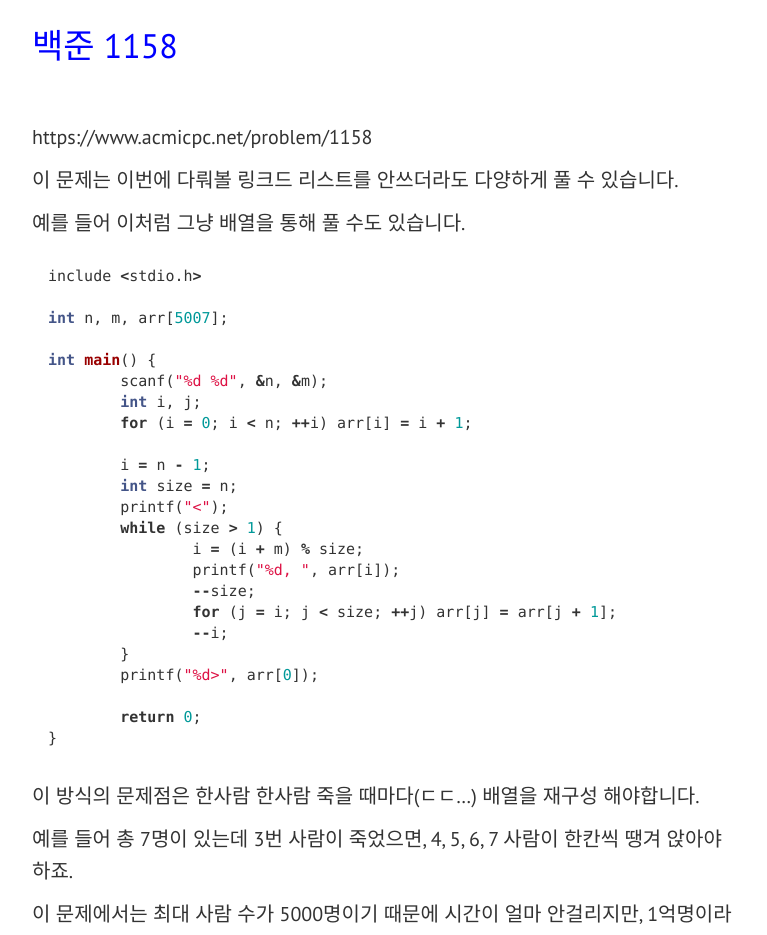
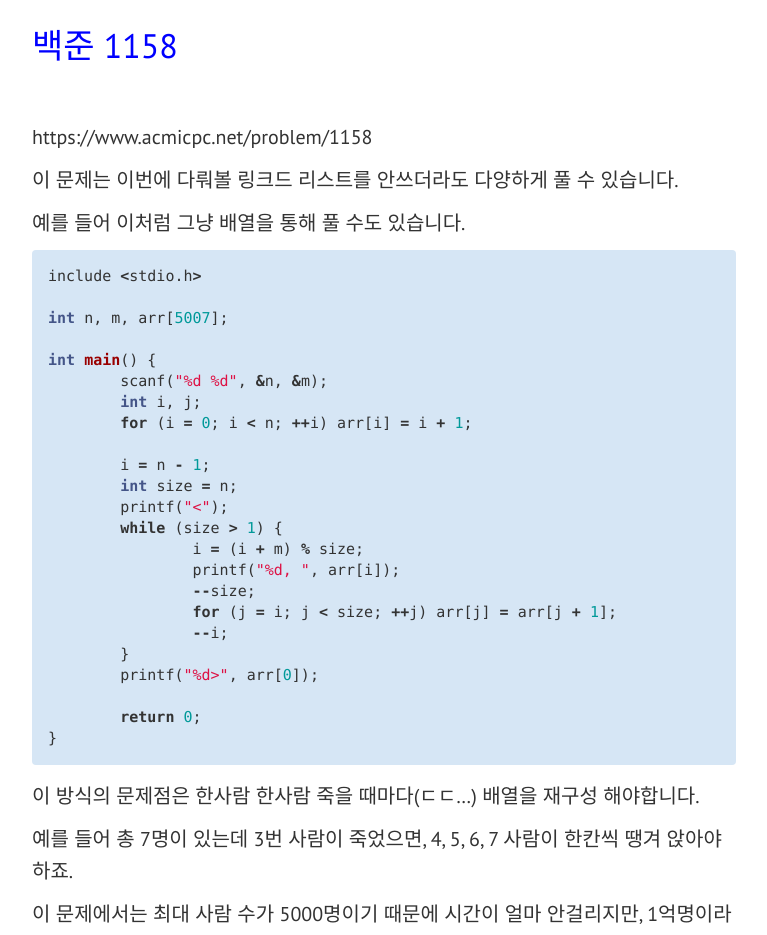
Before and after one commit to Onsil-TheGreenHouse/Onsil-TheGreenHouse.github.io, a Jekyll site: the page built from _posts/programming/algorithm/2018-12-22-algorithm_single_linked_list.md, in a window 1280 px wide. Shown: the part 920-1855 px from the top of the page, without its empty margins (256-1023 px from the left). Built offline with Jekyll 4.4.1, drawn with Linux system fonts in a browser that asks for light colours; nearby versions of some CDN libraries; comment, search, counter and statistics services are not loaded.

Commit message:
cpp background change

```diff
--- a/_layouts/default.html
+++ b/_layouts/default.html
@@ -63,6 +63,9 @@
         background-color: rgb(214, 230, 245);
       }
       .language-c pre {
+        background-color: rgb(214, 230, 245);
+      }
+      .language-cpp pre {
         background-color: rgb(214, 230, 245);
       }
     </style>
```
